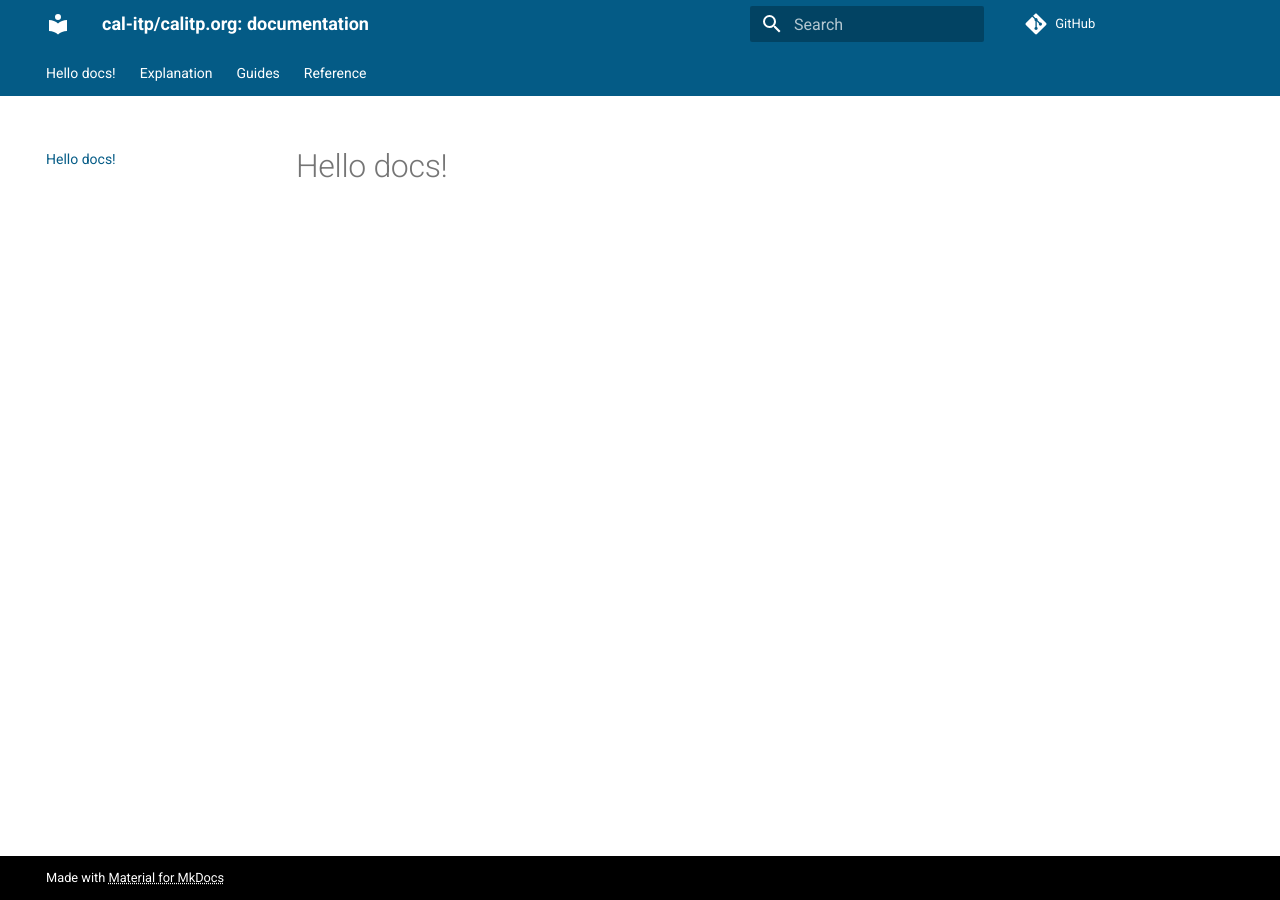
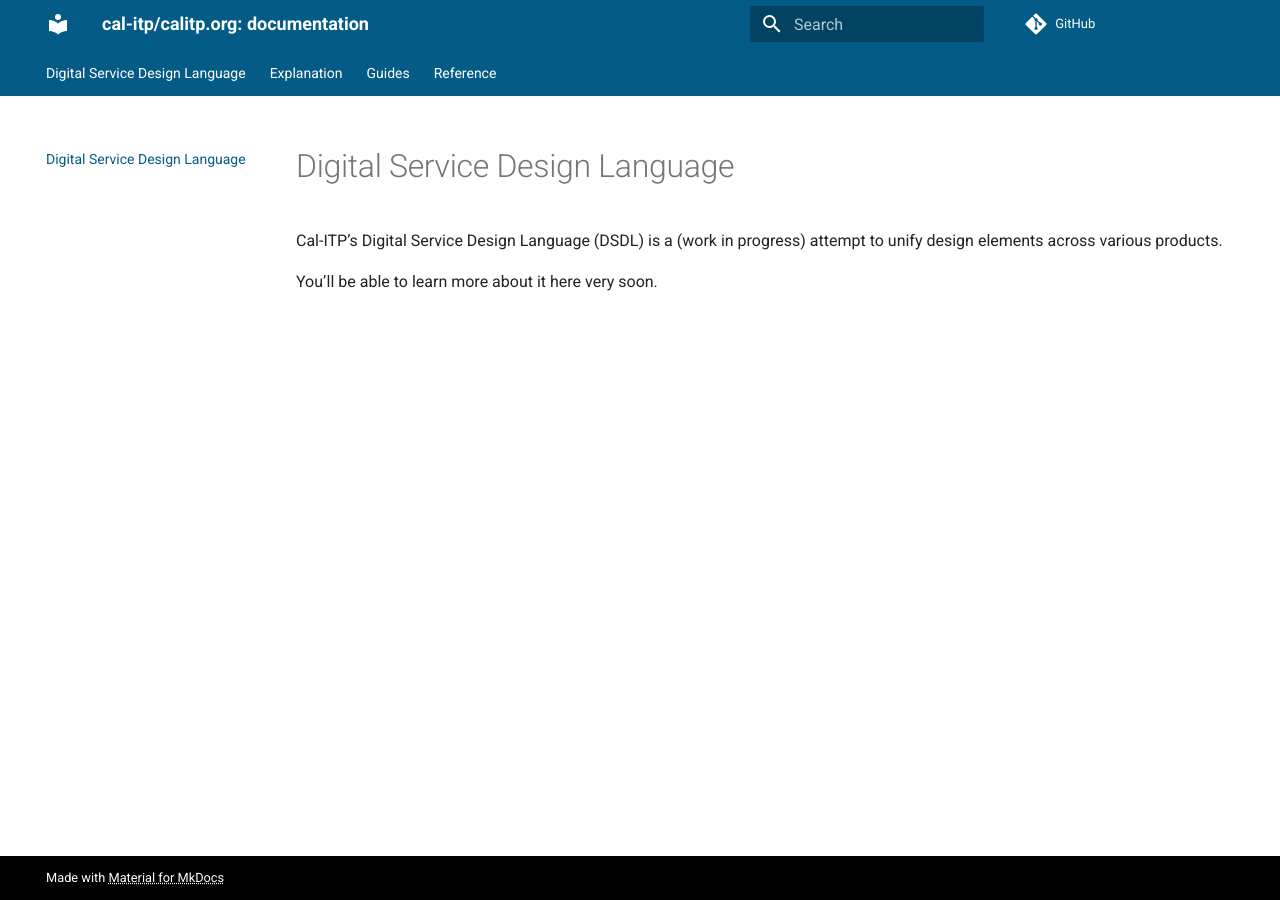
Before and after one commit to cal-itp/calitp.org, an MkDocs documentation site: the page built from docs/index.md, in a window 1280 px wide. Built offline with MkDocs 1.6.1 and Material for MkDocs 9.7.7, drawn with Linux system fonts in a browser that asks for light colours; comment, search, counter and statistics services are not loaded.

```diff
--- a/docs/explanation/index.md
+++ b/docs/explanation/index.md
@@ -1 +1 @@
-# Hello explanation
+# Coming soon
--- a/docs/guides/index.md
+++ b/docs/guides/index.md
@@ -1 +1 @@
-# Hello guides
+# Coming soon
--- a/docs/index.md
+++ b/docs/index.md
@@ -1 +1,5 @@
-# Hello docs!
+# Digital Service Design Language
+
+Cal-ITP's Digital Service Design Language (DSDL) is a (work in progress) attempt to unify design elements across various products.
+
+You'll be able to learn more about it here very soon.
--- a/docs/reference/index.md
+++ b/docs/reference/index.md
@@ -1 +1 @@
-# Hello reference
+# Coming soon
```
Also changed, not shown: .github/workflows/mkdocs.yml.
